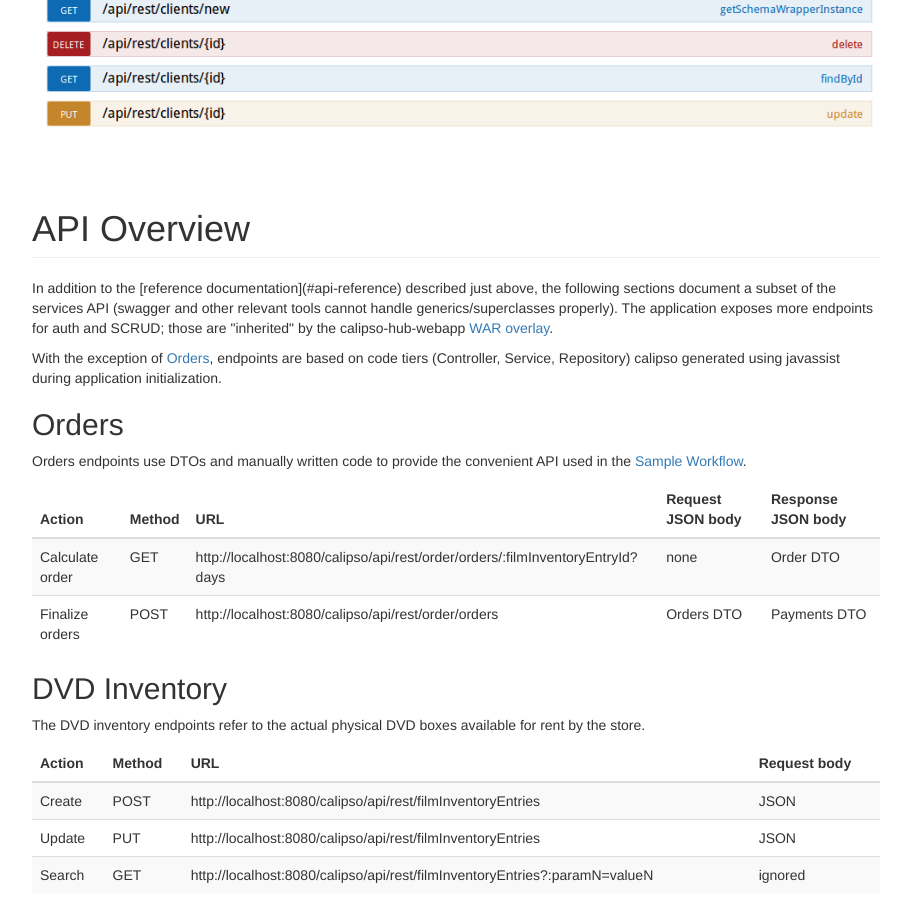
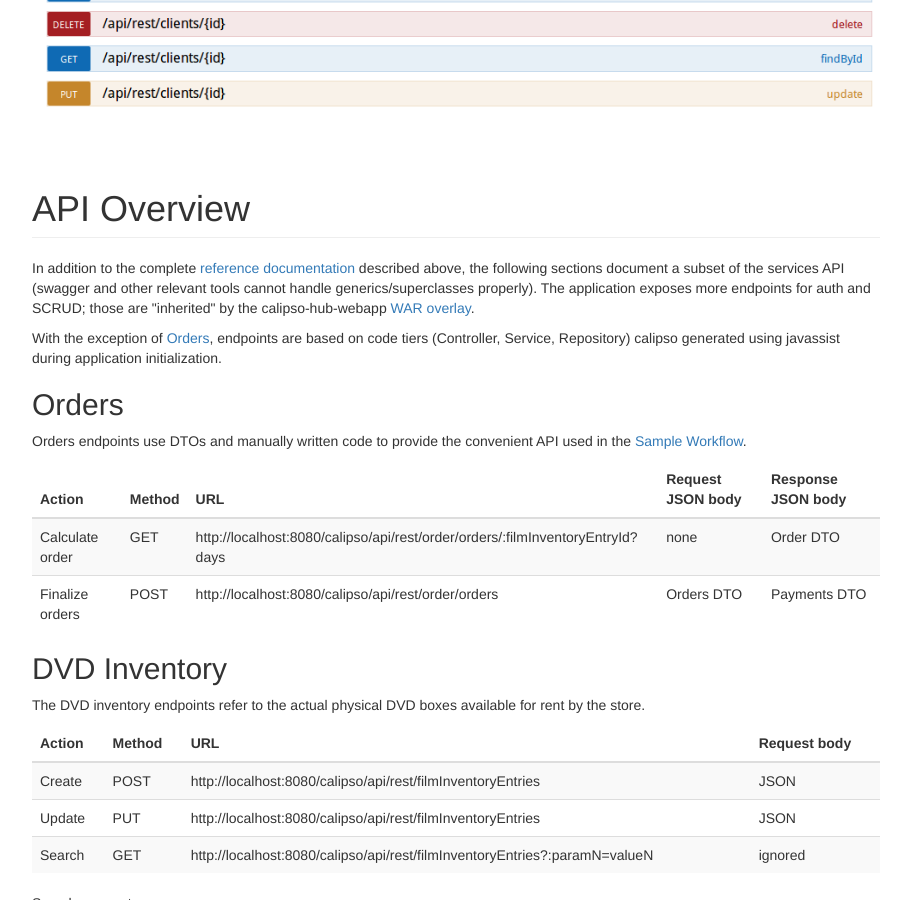
Before and after one commit to manosbatsis/calipso-hub-dvdrental, a Jekyll site: the page built from index.html, in a window 1280 px wide and 900 px high, scrolled down 5202 px. Shown: the whole window, without its empty margins (38-949 px from the left). Built offline with Jekyll 4.4.1, drawn with Linux system fonts in a browser that asks for light colours; nearby versions of some CDN libraries; some of the changed text lies outside the part shown.

Commit message:
fixed links

```diff
--- a/index.html
+++ b/index.html
@@ -238,15 +238,15 @@ isHome: true
 	<h1 id="api-reference" class="page-header">Swagger API Reference</h1>
 	<p>
 		The webapp provides automatically-generated API documentation based on
-		[Swagger](http://swagger.io/) and created by [Springfox](http://springfox.github.io/springfox/). To access
-		the documentation run the app and point your browser to [http://localhost:8080/calipso/apidoc](http://localhost:8080/calipso/apidoc).
+		<a href="http://swagger.io/">Swagger</a> and created by <a href="http://springfox.github.io/springfox/">Springfox</a>. To access
+		the documentation run the app and point your browser to <a href="http://localhost:8080/calipso/apidoc">http://localhost:8080/calipso/apidoc</a>.
 	</p>
 	<img src="{{ site.baseurl }}/assets/images/swagger-ui.png" class="img-responsive" alt="Responsive image">
 </section>
 <section class="bs-docs-section">
 	<h1 id="api-subset-reference" class="page-header">API Overview</h1>
 	<p>
-		In addition to the [reference documentation](#api-reference) described just above, the following sections document a subset of the services API (swagger and other relevant tools cannot handle generics/superclasses properly). The application exposes more endpoints for auth and SCRUD;
+		In addition to the complete <a href="#api-reference">reference documentation</a> described above, the following sections document a subset of the services API (swagger and other relevant tools cannot handle generics/superclasses properly). The application exposes more endpoints for auth and SCRUD;
 		those are "inherited" by the calipso-hub-webapp <a href="http://maven.apache.org/plugins/maven-war-plugin/overlays.html">WAR overlay</a>.
 	</p>
 	<p>
```
